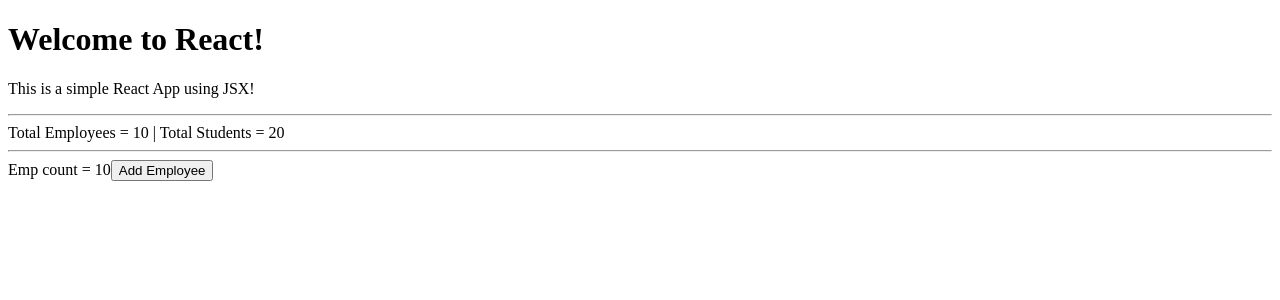
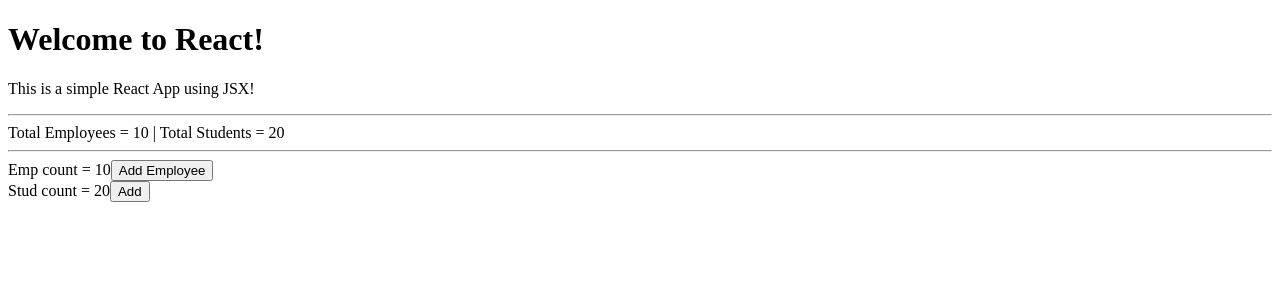
Before and after one commit to trainerfortl2024/june2025, a React (Create React App) app in the folder react.js/hello-react/: page / in a window 1280 px wide. Shown: the top 300 px of the page. Built offline with nearby package versions, Linux system fonts and the light colour scheme.

Commit message:
task done

```diff
--- a/react.js/hello-react/src/App.js
+++ b/react.js/hello-react/src/App.js
@@ -4,6 +4,7 @@
 import Employee from './passing-data/Employee';
 import Counter from './states/Counter';
 import Display from './states/Display';
+import Student from './passing-data/Student';
 
 
 function App() {
@@ -18,6 +19,9 @@
 
   const empHandler = (a) => {
     setEmpCount(a)
+  }
+   const studHandler = (b) => {
+    setStudCount(b)
   }
 
   return (
@@ -37,9 +41,9 @@
       {/* <Counter c={tc} /> */}
       {/* <Display /> */}
 
-
       {/* passing data between components */}
       <Employee empCount={empCount} empHandler={empHandler} />
+      <Student studCount={studCount} studHandler={studHandler} />
 
     </div>
   );
--- /dev/null
+++ b/react.js/hello-react/src/passing-data/Student.js
@@ -0,0 +1,15 @@
+import React from 'react'
+
+export default function Student ({ studCount, studHandler }) {
+
+    const studAddHandler = () => {
+        studCount++; // 21
+        studHandler(studCount);
+    }
+    return (
+        <div>
+            Stud count = {studCount}
+            <button onClick={studAddHandler}>Add</button>
+        </div>
+    )
+}
```
